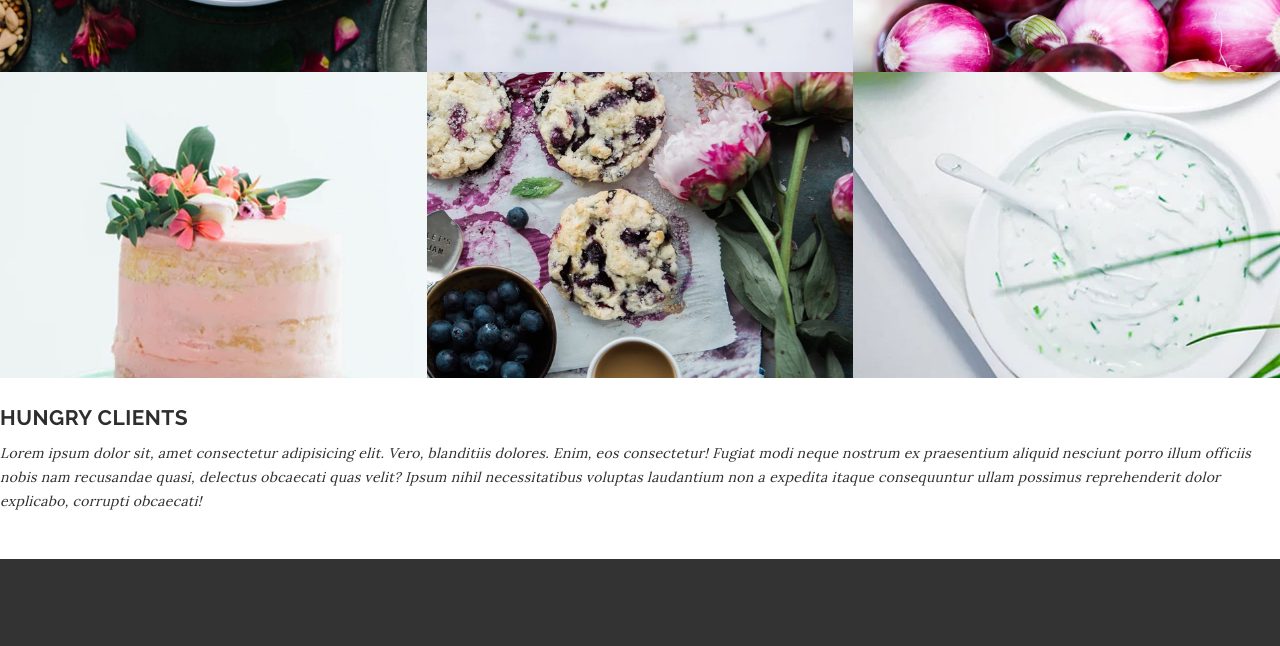
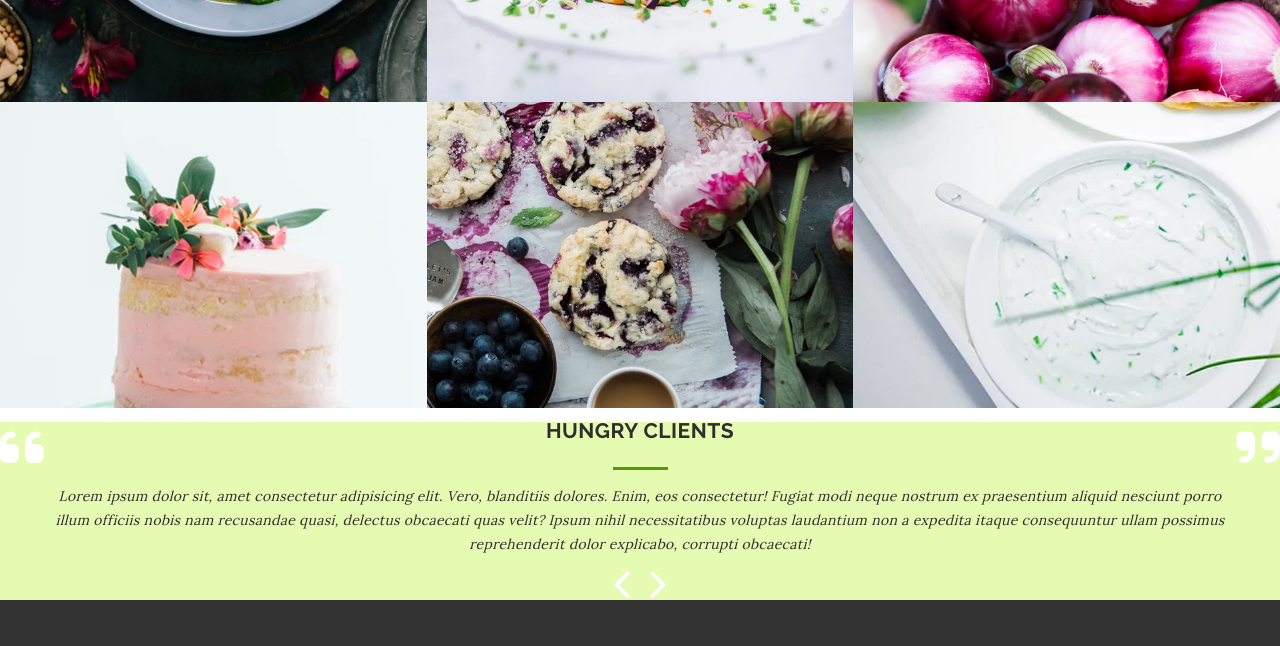
Before and after one commit to Nickduke/nick-ntoukas-project-1-delicious, a plain HTML site: page index.html in a window 1280 px wide. Shown: the part 3307-3953 px from the top of the page. Drawn offline with Linux system fonts and the light colour scheme.

Commit message:
Started reviews styles

```diff
--- a/index.html
+++ b/index.html
@@ -260,7 +260,7 @@
 
       <!-- REVIEWS SECTION -->
       <section class="reviews" id="reviews">
-        <div class="wrapper">
+        <div class="reviews__wrapper wrapper">
           <div class="quotation-1">
             <i class="fa-solid fa-quote-left"></i>
           </div>
--- /dev/null
+++ b/styles/sass/partials/_reviews.scss
@@ -0,0 +1,57 @@
+.reviews {
+  background: rgba(218, 250, 144, 0.699);
+  text-align: center;
+}
+
+.reviews__wrapper {
+  display: flex;
+}
+
+.fa-quote-left,
+.fa-quote-right {
+  font-size: 5rem;
+  color: $brownGrey;
+}
+
+.fa-chevron-left,
+.fa-chevron-right {
+  font-size: 3rem;
+  color: $brownGrey;
+  font-weight: bold;
+}
+
+.fa-chevron-left {
+  padding-right: 5px;
+  transition: 0.2s linear;
+}
+
+.fa-chevron-right {
+  padding-left: 5px;
+  transition: 0.2s linear;
+}
+
+.fa-chevron-left:hover,
+.fa-chevron-right:hover,
+.fa-chevron-left:focus,
+.fa-chevron-right:focus {
+  cursor: pointer;
+  opacity: 0.5;
+  font-size: 5rem;
+}
+
+h2 {
+  padding-bottom: 30px;
+  position: relative;
+}
+
+h2::after {
+  content: '';
+  height: 3px;
+  background: $green;
+  width: 55px;
+  position: absolute;
+  bottom: 0;
+  left: 0;
+  right: 0;
+  margin: auto;
+}
--- a/styles/sass/style.scss
+++ b/styles/sass/style.scss
@@ -6,5 +6,6 @@
 @import './partials/header';
 @import './partials/recipes';
 @import './partials/gallery';
+@import './partials/reviews';
 @import './partials/footer';
 @import './partials/media-queries';
```
Also changed, not shown: styles/style.css.
